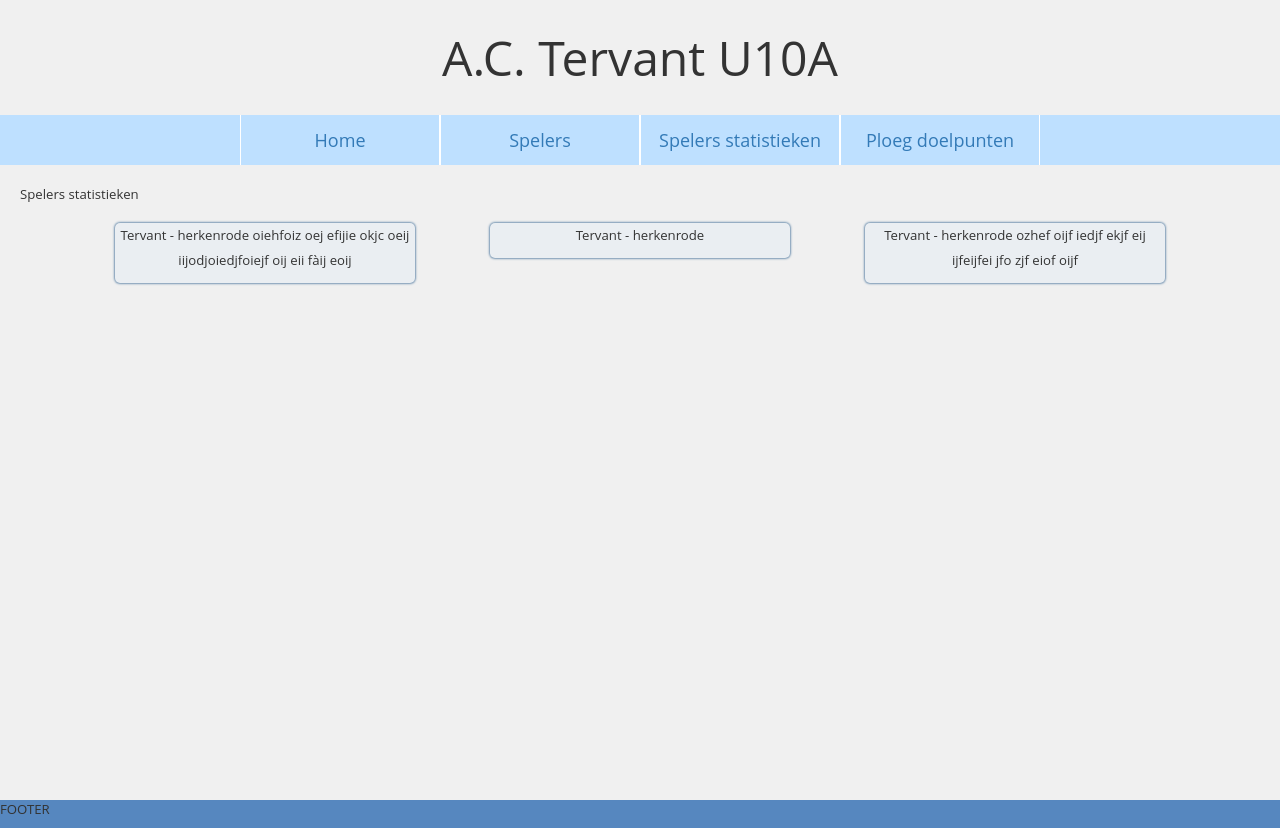
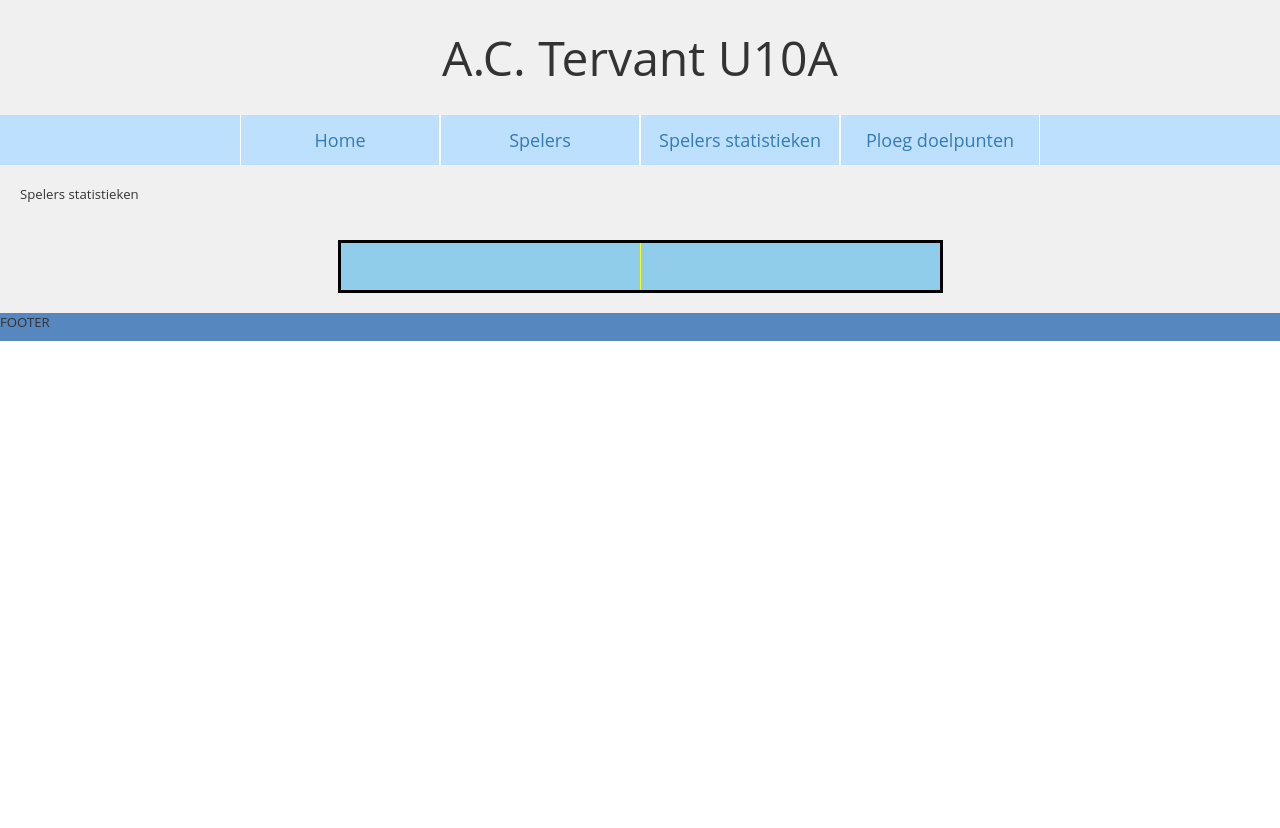
Before and after one commit to Lavezz7891/ac_tervant, a PHP site: page /spelers_stat.php in a window 1280 px wide. After the commit the page ends 341 px from the top, so only its background shows below. Run offline with PHP 8.4, Linux system fonts and the light colour scheme; tables that the repository leaves empty or names only in its code hold one stand-in row (values such as "Sample post"); some libraries are stand-ins or nearby versions.

Commit message:
Alle verbindingen gemaakt met DB

```diff
--- /dev/null
+++ b/conn.php
@@ -0,0 +1,26 @@
+<?php
+
+$servername = "localhost";
+$username = "root";
+$password = "";
+$db = "tervant_u10";
+
+
+// maak de connectie met de voornoemde database
+	try
+	{
+		// maak een instantie van het php data object
+		$conn = new PDO("mysql:host=$servername;dbname=$db",
+                $username,
+                $password);
+	    $conn->setAttribute(PDO::ATTR_ERRMODE, PDO::ERRMODE_EXCEPTION);
+	}
+	catch (PDOExeption $e)
+	{
+		echo'Fout bij het connecteren van de database';
+		echo'Fout bij het maken van een DB connectie, probeer later opnieuw. \ Fout: '.$e->getMessage();
+
+	}
+
+
+?>
--- a/css/style.css
+++ b/css/style.css
@@ -93,7 +93,6 @@ h1,h2,h3 {
 section.main {
 	background-color: #F0f0f0;
 	width: 100%;
-	height: 800px;
 }
 
 section.main h1 {
@@ -191,6 +190,7 @@ div.innerContainer {
 	text-align: center;
 	line-height: 25px;
 	border-radius: 5px;
+	margin-bottom: 25px;
 }
 
 div.footer {
@@ -248,3 +248,25 @@ div.inner-login-page h1 {
 }
 
 /* EINDE SPCIFIEKE STYLING INDEX PAGINA*/
+
+/*BEGIN SPCIFIEKE STYLING spelers PAGINA*/
+
+.table {
+	border: 3px solid black;
+	width: 605px;
+	margin: 0 auto;
+}
+
+.table .table_row {
+	background-color: #eee;
+	border: 1px solid red;
+}
+
+.table .table_row .table_cell {
+	background-color: #90CDEA;
+	width: 150px;
+	height: 50px;
+	border: 1px solid yellow;
+}
+
+/* EINDE SPCIFIEKE STYLING spelers PAGINA*/
--- a/include.php
+++ b/include.php
@@ -33,4 +33,72 @@ function toon_footer() {
 <?php
 }
 
+
+// In deze class maken we contrueren we alle blok info zodat het overzichtelijker is
+class gegevensOphalen
+{
+	public $achternaam, $voornaam, $geboortedatum, $geslacht, $gegevens;
+
+	public function __construct()
+	{
+		$this->spelersInfo =
+		"<tr class=\"table_row\">
+			<td class=\"table_cell center\">{$this->achternaam} {$this->voornaam}</td>
+			<td class=\"table_cell center\">{$this->geboortedatum}</td>
+			<td class=\"table_cell center\">{$this->contact}</td></tr>";
+	}
+};
+
+
+class wedstrijdVerslagen
+{
+	public $titel, $datum, $wedstrijdverslag;
+
+	public function __construct()
+	{
+		$this->wedstrijdverslag =
+		"
+		<div class=\"innerContainer\">
+			<div class=\"wedstrijdverslag\">
+				<header class=\"wedstrijdverslag_header center\">{$this->titel}</header>
+				<div class=\"wedstrijdverslag_datum center\">{$this->datum}</div>
+
+				<article class=\"wedstrijdverslag_artikel center\">{$this->wedstrijdverslag}
+				</article>
+		    </div>
+		</div>
+		";
+	}
+}
+
+
+
+class spelerStatistieken
+{
+	public $doelpunten, $assist;
+
+	public function __construct()
+	{
+		$this->speler_statistieken =
+		"<tr class=\"table_row\">
+			<td class=\"table_cell center\">{$this->doelpunten} </td>
+			<td class=\"table_cell center\">{$this->assist}</td>";
+		;
+	}
+}
+
+
+class ploegDoelpunten
+{
+	public $doelpunten_tegen, $doelpunten_gemaakt;
+
+	public function __construct()
+	{
+		$this->ploeg_doelpunten =
+		"<tr class=\"table_row\">
+			<td class=\"table_cell center\">{$this->doelpunten_gemaakt} </td>
+			<td class=\"table_cell center\">{$this->doelpunten_gemaakt}</td>";
+		;
+	}
+}
  ?>
--- a/login.php
+++ b/login.php
@@ -1,6 +1,7 @@
 
 
 <?php
+include 'conn.php';
 include 'include.php';
 toon_header()
 ?>
--- a/spelers_stat.php
+++ b/spelers_stat.php
@@ -1,4 +1,5 @@
 <?php
+include 'conn.php';
 include 'include.php';
 
 
@@ -22,17 +23,16 @@ toon_header()
 	<div class="inner-body">
 		<p>Spelers statistieken</p>
 		<div class="innerContainers">
-			<div class="innerContainer">
-				<p>Tervant - herkenrode oiehfoiz oej efijie okjc oeij iijodjoiedjfoiejf oij eii fàij eoij  </p>
-			</div>
+			<table class="table">
+				<?php
 
-			<div class="innerContainer">
-				<p>Tervant - herkenrode	</p>
-			</div>
-
-			<div class="innerContainer">
-				<p>Tervant - herkenrode	ozhef oijf iedjf ekjf eij ijfeijfei jfo zjf eiof oijf </p>
-			</div>
+				 	$query = $conn->query('SELECT * FROM speler_statistieken');
+			     	$query->setFetchMode(PDO::FETCH_CLASS, 'spelerStatistieken');
+		      	 	while ($row = $query->fetch()) {
+		      		 echo $row->speler_statistieken, '<br>';
+		         	}
+		    	?>
+			</table>
 		</div>
 	</div>
 </section>
```
Also changed, not shown: index.php (+9 -12 lines), info.txt (+8 -6 lines), ploeg_doelsaldo.php (+10 -10 lines), spelers_tervant.php (+10 -10 lines).
